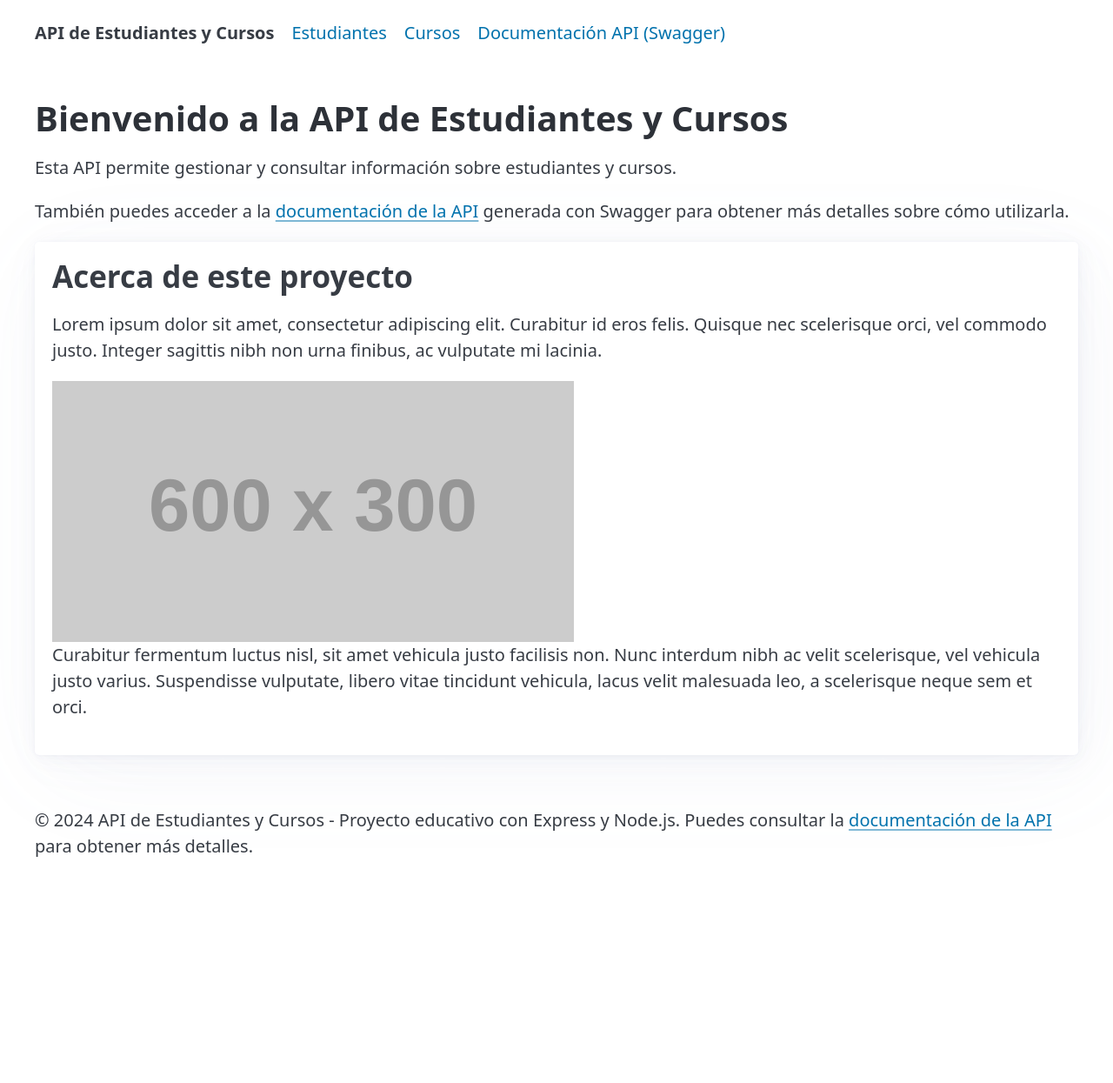
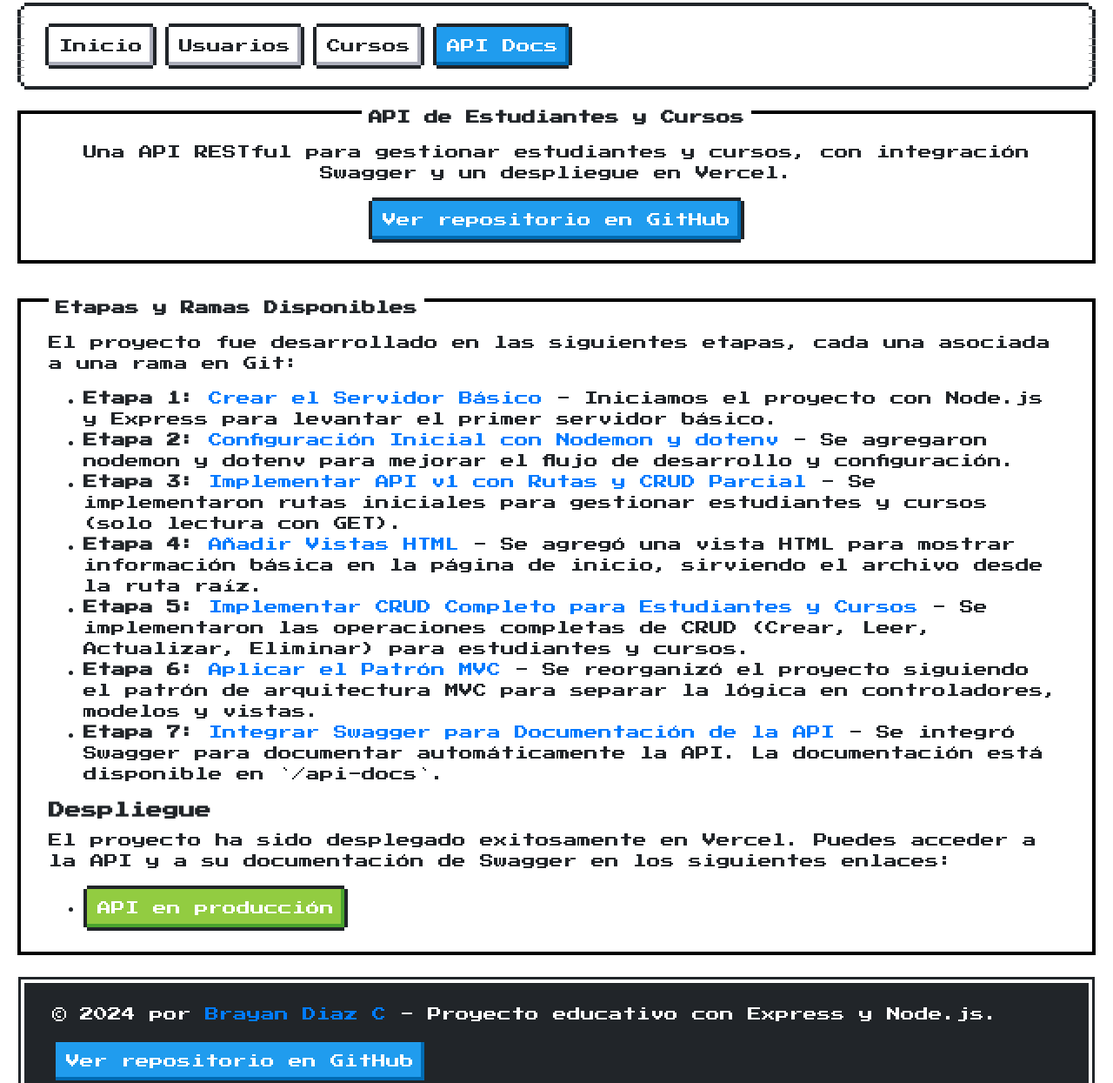
Before and after one commit to brayandiazc/node_api_estudiantes, a website: page views/index.html in a window 1280 px wide. Shown: the part 17-1262 px from the top of the page at 87% size. Before the commit the page ends 1045 px from the top, so only its background shows below. Drawn offline with nearby package versions, Linux system fonts and the light colour scheme; placeholder pictures from the web are drawn by us.

Commit message:
feat: Mejorando estilo de la vista index

```diff
--- a/views/index.html
+++ b/views/index.html
@@ -4,75 +4,176 @@
     <meta charset="UTF-8" />
     <meta name="viewport" content="width=device-width, initial-scale=1.0" />
     <meta http-equiv="X-UA-Compatible" content="ie=edge" />
-    <title>API UDD</title>
+    <title>API de Estudiantes y Cursos</title>
 
-    <!-- Importar PicoCSS -->
+    <!-- Importar NES.css -->
     <link
       rel="stylesheet"
-      href="https://cdn.jsdelivr.net/npm/@picocss/pico@2/css/pico.min.css"
+      href="https://unpkg.com/nes.css@2.3.0/css/nes.min.css"
     />
+    <link
+      href="https://fonts.googleapis.com/css2?family=Press+Start+2P&display=swap"
+      rel="stylesheet"
+    />
+
+    <style>
+      body {
+        font-family: "Press Start 2P", cursive;
+        padding: 20px;
+      }
+      h1,
+      h2 {
+        margin-bottom: 20px;
+      }
+      nav ul {
+        list-style: none;
+        padding: 0;
+        display: flex;
+        gap: 10px;
+      }
+      nav ul li {
+        display: inline-block;
+      }
+      section {
+        margin-top: 40px;
+      }
+    </style>
   </head>
-  <body class="container">
-    <!-- Header principal -->
+  <body>
+    <!-- Navbar -->
     <header>
-      <nav>
+      <nav class="nes-container is-rounded">
         <ul>
-          <li><strong>API de Estudiantes y Cursos</strong></li>
-          <li><a href="/estudiantes">Estudiantes</a></li>
-          <li><a href="/cursos">Cursos</a></li>
-          <li><a href="/api-docs">Documentación API (Swagger)</a></li>
+          <li><a href="/" class="nes-btn">Inicio</a></li>
+          <li><a href="/estudiantes" class="nes-btn">Usuarios</a></li>
+          <li><a href="/cursos" class="nes-btn">Cursos</a></li>
+          <li><a href="/api-docs" class="nes-btn is-primary">API Docs</a></li>
         </ul>
       </nav>
     </header>
 
-    <!-- Sección principal con presentación -->
+    <br />
+    <!-- Header principal con nombre del proyecto y descripción -->
     <main>
-      <header>
-        <h1>Bienvenido a la API de Estudiantes y Cursos</h1>
+      <header class="nes-container with-title is-centered">
+        <h1 class="title">API de Estudiantes y Cursos</h1>
         <p>
-          Esta API permite gestionar y consultar información sobre estudiantes y
-          cursos.
+          Una API RESTful para gestionar estudiantes y cursos, con integración
+          Swagger y un despliegue en Vercel.
         </p>
+        <a
+          href="https://github.com/brayandiazc/node_api_estudiantes"
+          class="nes-btn is-primary"
+        >
+          Ver repositorio en GitHub
+        </a>
+      </header>
+
+      <!-- Sección con explicación del proyecto y sus etapas -->
+      <section class="nes-container with-title">
+        <h2 class="title">Etapas y Ramas Disponibles</h2>
+
         <p>
-          También puedes acceder a la
-          <a href="/api-docs">documentación de la API</a> generada con Swagger
-          para obtener más detalles sobre cómo utilizarla.
+          El proyecto fue desarrollado en las siguientes etapas, cada una
+          asociada a una rama en Git:
         </p>
-      </header>
-      <section>
-        <!-- Artículo de bienvenida con imagen -->
-        <article>
-          <h2>Acerca de este proyecto</h2>
-          <p>
-            Lorem ipsum dolor sit amet, consectetur adipiscing elit. Curabitur
-            id eros felis. Quisque nec scelerisque orci, vel commodo justo.
-            Integer sagittis nibh non urna finibus, ac vulputate mi lacinia.
-          </p>
 
-          <!-- Imagen de ejemplo -->
-          <img
-            src="https://via.placeholder.com/600x300"
-            alt="Imagen de ejemplo"
-          />
+        <ul>
+          <li>
+            <strong>Etapa 1: </strong>
+            <a
+              href="https://github.com/brayandiazc/node_api_estudiantes/tree/etapa_1/crear_server"
+              >Crear el Servidor Básico</a
+            >
+            - Iniciamos el proyecto con Node.js y Express para levantar el
+            primer servidor básico.
+          </li>
+          <li>
+            <strong>Etapa 2: </strong>
+            <a
+              href="https://github.com/brayandiazc/node_api_estudiantes/tree/etapa_2/nodemon_y_nodenv"
+              >Configuración Inicial con Nodemon y dotenv</a
+            >
+            - Se agregaron nodemon y dotenv para mejorar el flujo de desarrollo
+            y configuración.
+          </li>
+          <li>
+            <strong>Etapa 3: </strong>
+            <a
+              href="https://github.com/brayandiazc/node_api_estudiantes/tree/etapa_3/api_v1"
+              >Implementar API v1 con Rutas y CRUD Parcial</a
+            >
+            - Se implementaron rutas iniciales para gestionar estudiantes y
+            cursos (solo lectura con GET).
+          </li>
+          <li>
+            <strong>Etapa 4: </strong>
+            <a
+              href="https://github.com/brayandiazc/node_api_estudiantes/tree/etapa_4/vista_index"
+              >Añadir Vistas HTML</a
+            >
+            - Se agregó una vista HTML para mostrar información básica en la
+            página de inicio, sirviendo el archivo desde la ruta raíz.
+          </li>
+          <li>
+            <strong>Etapa 5: </strong>
+            <a
+              href="https://github.com/brayandiazc/node_api_estudiantes/tree/etapa_5/simulacion_crud"
+              >Implementar CRUD Completo para Estudiantes y Cursos</a
+            >
+            - Se implementaron las operaciones completas de CRUD (Crear, Leer,
+            Actualizar, Eliminar) para estudiantes y cursos.
+          </li>
+          <li>
+            <strong>Etapa 6: </strong>
+            <a
+              href="https://github.com/brayandiazc/node_api_estudiantes/tree/etapa_6/modelo_vista_controlador"
+              >Aplicar el Patrón MVC</a
+            >
+            - Se reorganizó el proyecto siguiendo el patrón de arquitectura MVC
+            para separar la lógica en controladores, modelos y vistas.
+          </li>
+          <li>
+            <strong>Etapa 7: </strong>
+            <a
+              href="https://github.com/brayandiazc/node_api_estudiantes/tree/etapa_7/swangger"
+              >Integrar Swagger para Documentación de la API</a
+            >
+            - Se integró Swagger para documentar automáticamente la API. La
+            documentación está disponible en `/api-docs`.
+          </li>
+        </ul>
 
-          <p>
-            Curabitur fermentum luctus nisl, sit amet vehicula justo facilisis
-            non. Nunc interdum nibh ac velit scelerisque, vel vehicula justo
-            varius. Suspendisse vulputate, libero vitae tincidunt vehicula,
-            lacus velit malesuada leo, a scelerisque neque sem et orci.
-          </p>
-        </article>
+        <h3>Despliegue</h3>
+        <p>
+          El proyecto ha sido desplegado exitosamente en Vercel. Puedes acceder
+          a la API y a su documentación de Swagger en los siguientes enlaces:
+        </p>
+        <ul>
+          <li>
+            <a
+              href="https://node-api-estudiantes.vercel.app/"
+              class="nes-btn is-success"
+              >API en producción</a
+            >
+          </li>
+        </ul>
       </section>
     </main>
+    <br />
 
-    <!-- Footer con información adicional -->
-    <footer>
+    <!-- Footer -->
+    <footer class="nes-container is-dark">
       <p>
-        &copy; 2024 API de Estudiantes y Cursos - Proyecto educativo con Express
-        y Node.js. Puedes consultar la
-        <a href="/api-docs">documentación de la API</a> para obtener más
-        detalles.
+        &copy; 2024 por
+        <a href="https://brayandiazc.com">Brayan Diaz C</a> - Proyecto educativo
+        con Express y Node.js.
       </p>
+      <a
+        href="https://github.com/brayandiazc/node_api_estudiantes"
+        class="nes-btn is-primary"
+        >Ver repositorio en GitHub</a
+      >
     </footer>
   </body>
 </html>
```
